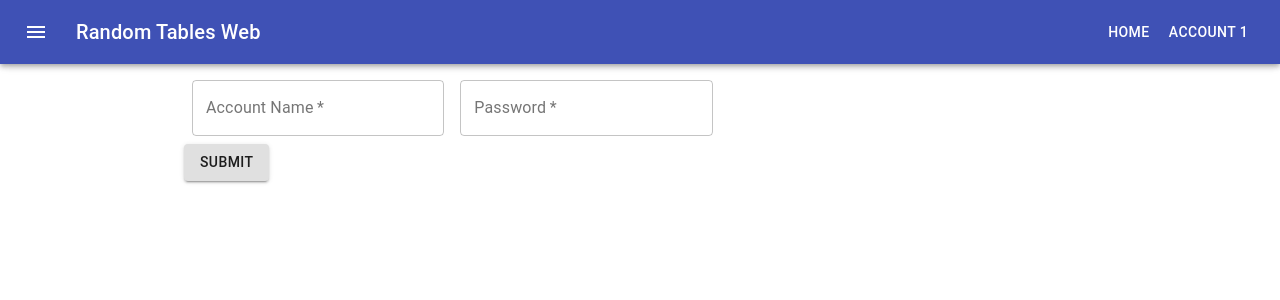
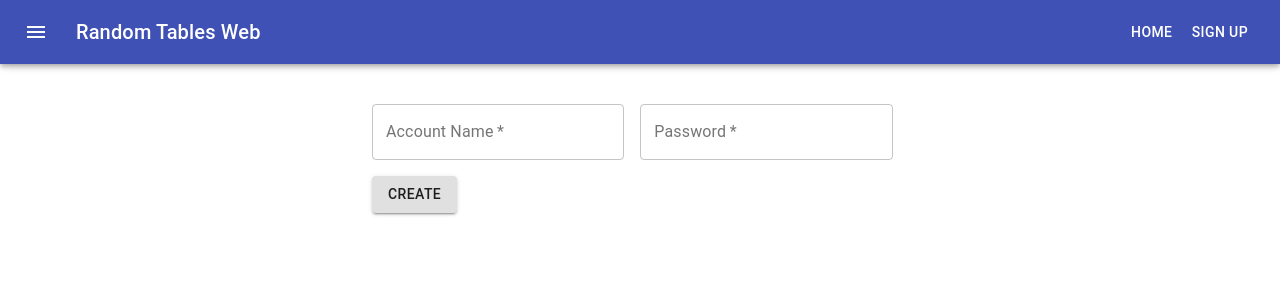
Before and after one commit to dlameter/random_tables_web, a React (Create React App) app in the folder frontend/: page /createAccount in a window 1280 px wide. Shown: the top 300 px of the page. Built offline with nearby package versions, Linux system fonts and the light colour scheme.

Commit message:
Adjusted styling of createAccount page as well as all pages in general.

```diff
--- a/frontend/src/App.js
+++ b/frontend/src/App.js
@@ -3,7 +3,6 @@ import {
     Switch,
     Route,
     Link,
-    useParams,
 } from 'react-router-dom';
 import { makeStyles } from '@material-ui/core/styles';
 import AppBar from '@material-ui/core/AppBar';
@@ -28,6 +27,9 @@ const useStyles = makeStyles((theme) => ({
   title: {
     flexGrow: 1,
   },
+  spaced: {
+    paddingTop: theme.spacing(4),
+  },
 }));
 
 function App() {
@@ -44,20 +46,11 @@ function App() {
                         Random Tables Web
                     </Typography>
                     <Button color="inherit" component={Link} to="/">Home</Button>
-                    <Button color="inherit" component={Link} to="/account/1">Account 1</Button>
+                    <Button color="inherit" component={Link} to="/createAccount">Sign up</Button>
                 </Toolbar>
             </AppBar>
-            <nav>
-                <ul>
-                    <li>
-                        <Link to="/">Home</Link>
-                    </li>
-                    <li>
-                        <Link to="/account/1">First Account</Link>
-                    </li>
-                </ul>
-            </nav>
-            <Container maxWidth="md">
+            <Toolbar></Toolbar>
+            <Container maxWidth="md" className={classes.spaced}>
                 <Switch>
                     <Route exact path="/">
                         <Home />
@@ -65,7 +58,7 @@ function App() {
                     <Route path="/account/:accountId">
                         <AccountPage />
                     </Route>
-                    <Route path="/createaccount">
+                    <Route path="/createAccount">
                         <CreateAccount />
                     </Route>
                 </Switch>
--- a/frontend/src/BackendURLBuilder.js
+++ b/frontend/src/BackendURLBuilder.js
@@ -4,6 +4,10 @@ class BackendURLBuilder {
     static getAccountById(id) {
         return urlBase + "/account/id/" + id + "/";
     }
+
+    static createAccount() {
+        return urlBase + "/account";
+    }
 }
 
 export default BackendURLBuilder;
--- a/frontend/src/CreateAccount.js
+++ b/frontend/src/CreateAccount.js
@@ -1,12 +1,21 @@
 import React from 'react';
-import TextField from '@material-ui/core/TextField';
-import Button from '@material-ui/core/Button';
+import axios from 'axios';
+import {
+    Button,
+    Container,
+    TextField
+} from '@material-ui/core';
 import { createStyles, withStyles } from '@material-ui/core/styles';
+import BackendURLBuilder from './BackendURLBuilder';
 
 const styles = (theme) => createStyles({
-    root: {'& .MuiTextField-root': {
+    root: {
+        '& .MuiTextField-root': {
             margin: theme.spacing(1),
             width: '25ch',
+        },
+        '& .MuiButton-root': {
+            margin: theme.spacing(1),
         },
     }
 });
@@ -18,11 +27,25 @@ class CreateAccount extends React.Component {
         this.classes = classes;
         this.state = {
             name: "",
-            password: ""
+            password: "",
+            error: null,
         };
+
+        this.onSubmit = this.onSubmit.bind(this);
     }
 
-    onSubmit() {
+    onSubmit(event) {
+        const url = BackendURLBuilder.createAccount();
+        const data = { name: this.state.name, password: this.state.password};
+        axios.post(url, data).then(
+            (result) => {
+
+            },
+            (error) => {
+                this.setState({error: error});
+            }
+        );
+        event.preventDefault();
     }
 
     render() {
@@ -33,8 +56,14 @@ class CreateAccount extends React.Component {
             this.setState({ password: event.target.value });
         }
 
+        let error;
+        if (this.state.error) {
+            error = <h2>{this.state.error.message}</h2>
+        }
+
         return (
-            <form id="create-account" class={this.classes.root}>
+            <Container maxWidth="sm">
+                <form id="create-account" className={this.classes.root} noValidate autoComplete="off">
                     <div>
                         <TextField
                             required
@@ -55,14 +84,15 @@ class CreateAccount extends React.Component {
                     <div>
                         <Button
                             variant="contained"
-                        type="submit"
                             form="create-account"
-                        onClick={this.onSubmit()}
+                            onClick={this.onSubmit}
                         >
-                        Submit
+                            Create
                         </Button>
                     </div>
                 </form>
+                {error}
+            </Container>
         );
     }
 }
```
Lines whose indentation alone changed are shown as unchanged.
